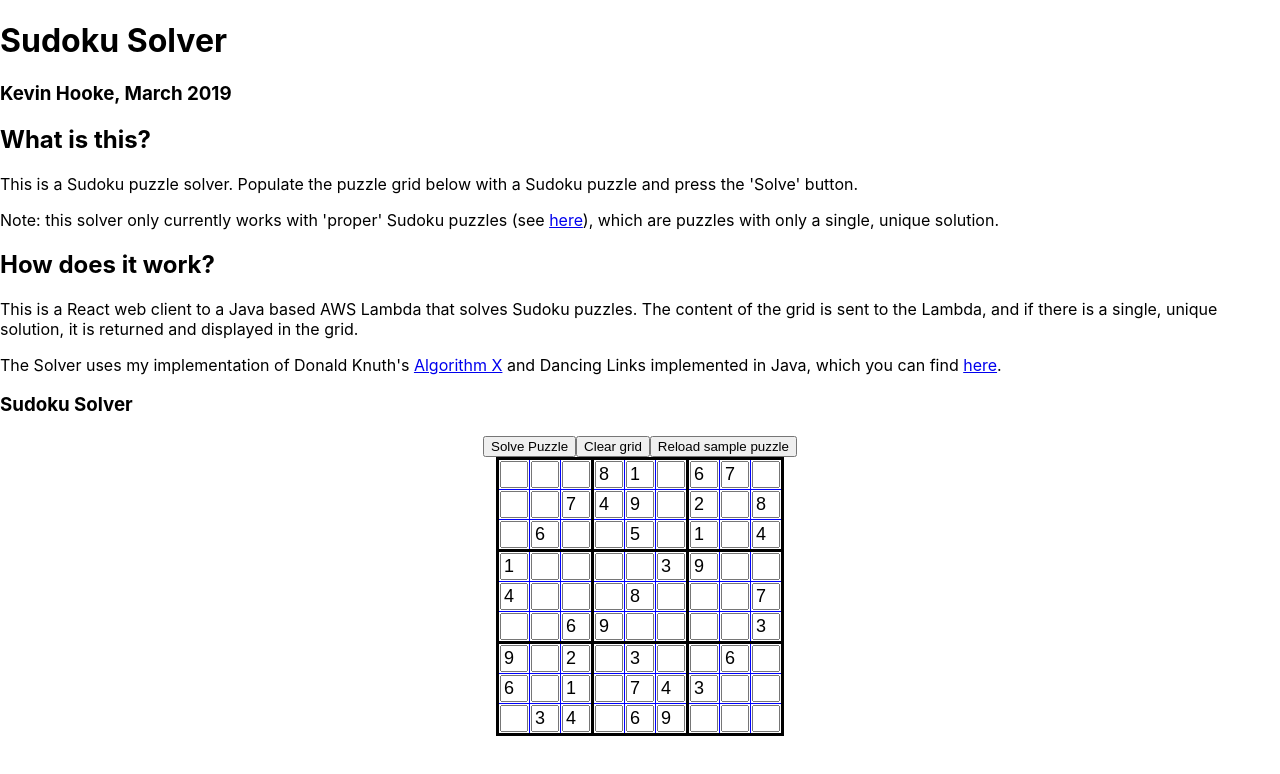
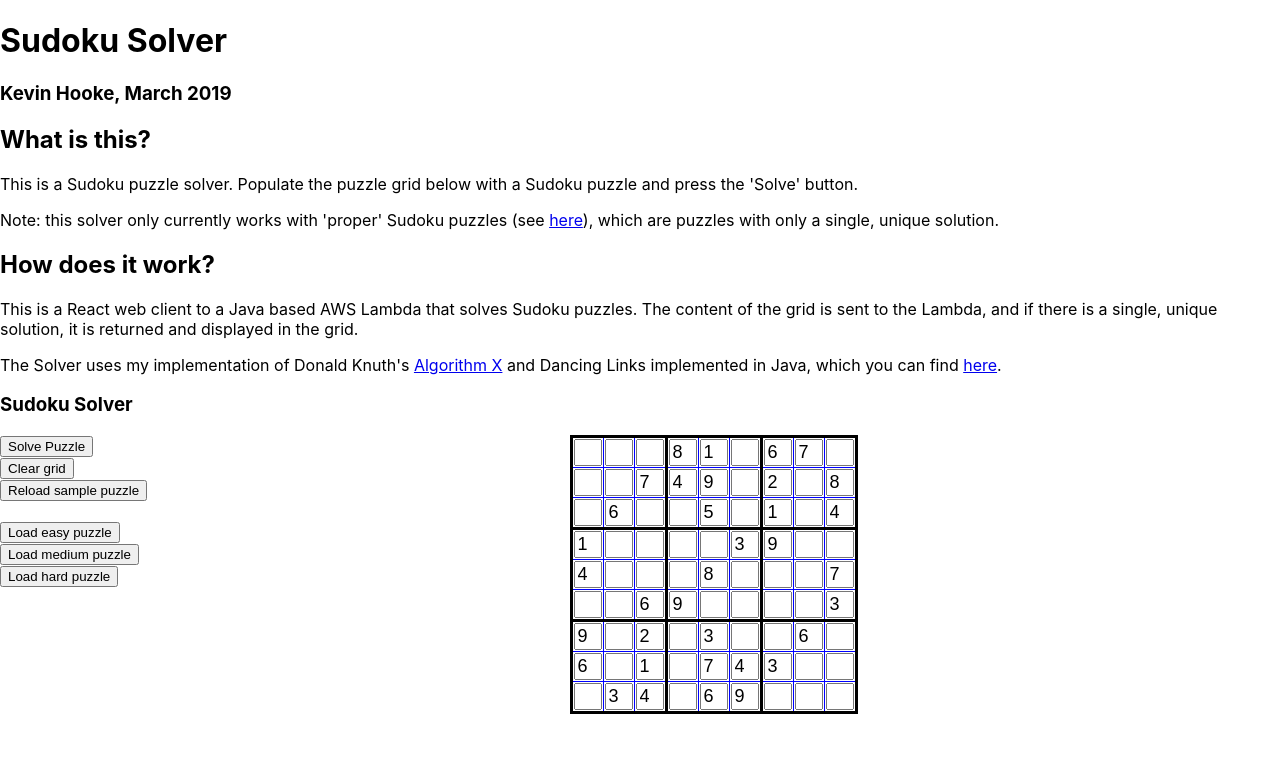
Before and after one commit to kevinhooke/sudoku-solver-react-app-with-redux, a React (Create React App) app: page / in a window 1280 px wide. Shown: the top 774 px of the page. Built offline with nearby package versions, Linux system fonts and the light colour scheme.

Commit message:
changed to flex layout

```diff
--- a/src/App.css
+++ b/src/App.css
@@ -1,7 +1,19 @@
 .App {
 }
 
+.main-container{
+  display: flex;
+  flex-direction: row;
+}
+
+.button-container{
+  display: flex;
+  flex-direction: column;
+}
+
 .sudoku-grid-container{
+  justify-content: center;
+  flex:1;
 }
 
 .buttons{
--- a/src/containers/SudokuSolver.jsx
+++ b/src/containers/SudokuSolver.jsx
@@ -133,13 +133,32 @@ class ConnectedSudokuSolver extends Component {
 
     render() {
         return (
-            <div className="sudoku-grid-container">
+            <div class="main-container">
+                <div class="button-container">
                     <div id="messages">{this.props.message}</div>
-                <div className="buttons">
+                    <div>
                         <button className="buttons" onClick={this.handleSubmit}>Solve Puzzle</button>
+                    </div>
+                    <div>
                         <button className="buttons" onClick={this.handleClear}>Clear grid</button>
+                    </div>
+                    <div>
                         <button className="buttons" onClick={this.handleResetSample}>Reload sample puzzle</button>
                     </div>
+                    <div>
+                        <br/>
+                    </div>
+                    <div>
+                        <button>Load easy puzzle</button>
+                    </div>
+                    <div>
+                        <button>Load medium puzzle</button>
+                    </div>
+                    <div>
+                        <button>Load hard puzzle</button>
+                    </div>
+                </div>
+                <div className="sudoku-grid-container">
 
                     <table className="sudoku-grid">
                         <tbody>
@@ -237,6 +256,7 @@ class ConnectedSudokuSolver extends Component {
                         </tbody>
                     </table>
                 </div>
+            </div>
         );
     }
 
```
Also changed, not shown: 1 other file (tests, documents, lock files or other folders). Lines whose indentation alone changed are shown as unchanged.
